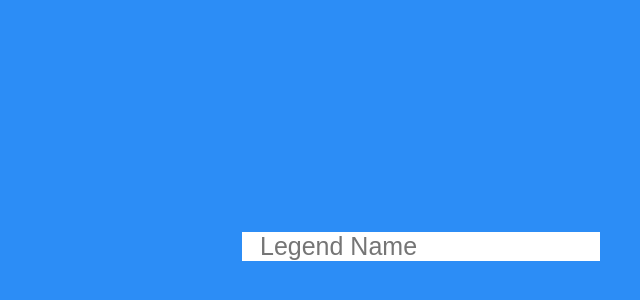
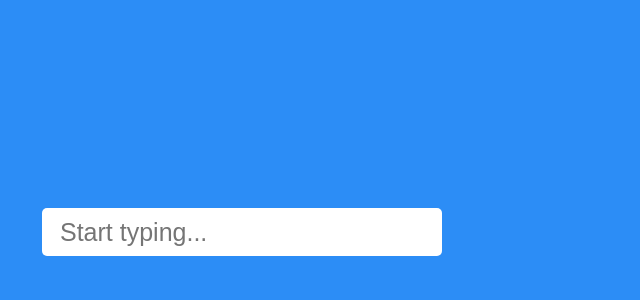
Before and after one commit to MrBiscuit921/brawllegends, a Next.js app: page / in a window 1280 px wide. Shown: the part 168-468 px from the top of the page, without its empty margins (398-1038 px from the left). Built offline with nearby package versions, Linux system fonts and the light colour scheme.

Commit message:
Search bar

```diff
--- a/src/components/PredictiveInput.css
+++ b/src/components/PredictiveInput.css
@@ -15,12 +15,13 @@ body {
   position: relative;
   background-color: #ffffff;
   width: 25em;
-  height: 4.4em;
+  height: 3em;
   border-radius: 5px;
 }
 input {
   outline: none;
   border: none;
+  background-color: transparent;
   position: absolute;
   width: inherit;
   height: inherit;
--- a/src/components/PredictiveInput.tsx
+++ b/src/components/PredictiveInput.tsx
@@ -88,14 +88,14 @@ export const PredictiveInput = () => {
 
   return (
     //type the legend box
-    <div>
+    <div className="input-container">
       <input
+        id="input"
         type="text"
-        id="input"
         value={inputValue}
         onChange={handleInput}
         onKeyDown={handleKeyDown}
-        placeholder="Legend Name"
+        placeholder="Start typing..."
         autoComplete="off"
       />
       <span id="suggestion">{suggestion}</span>
```
